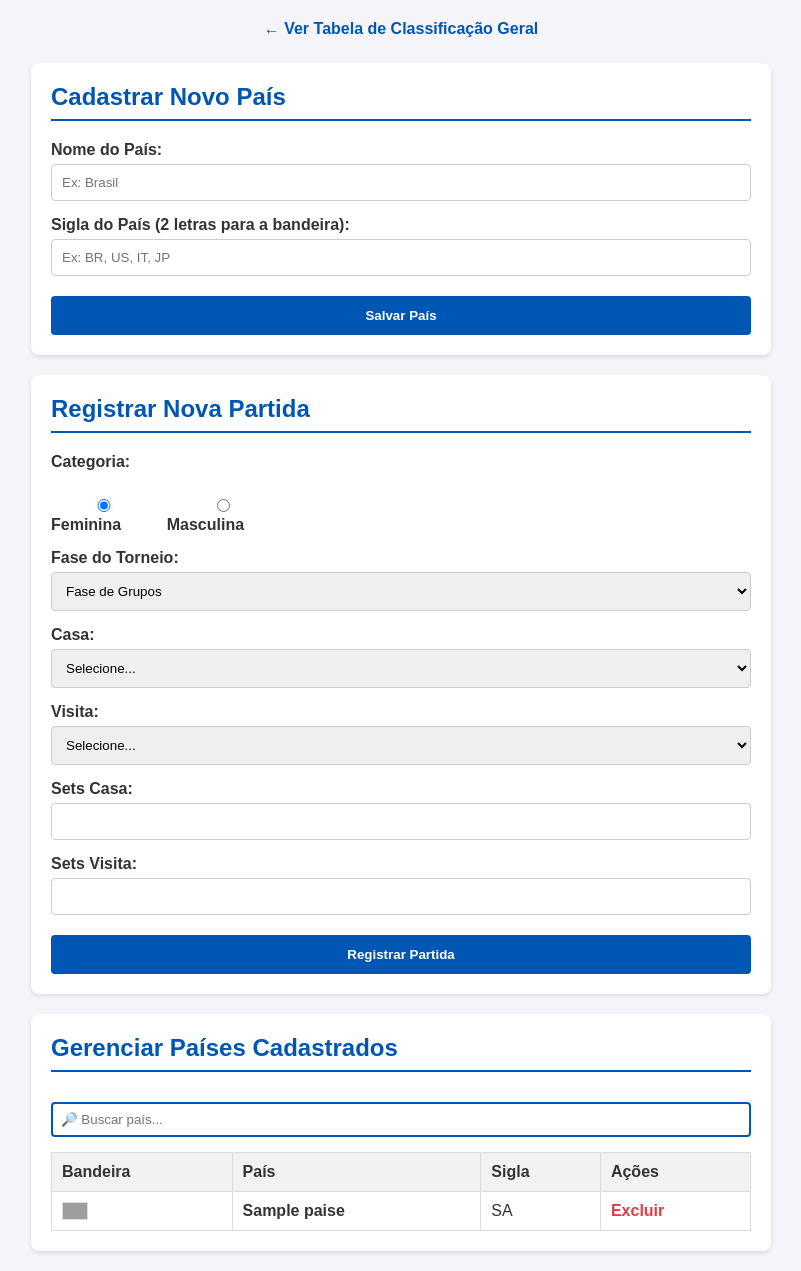
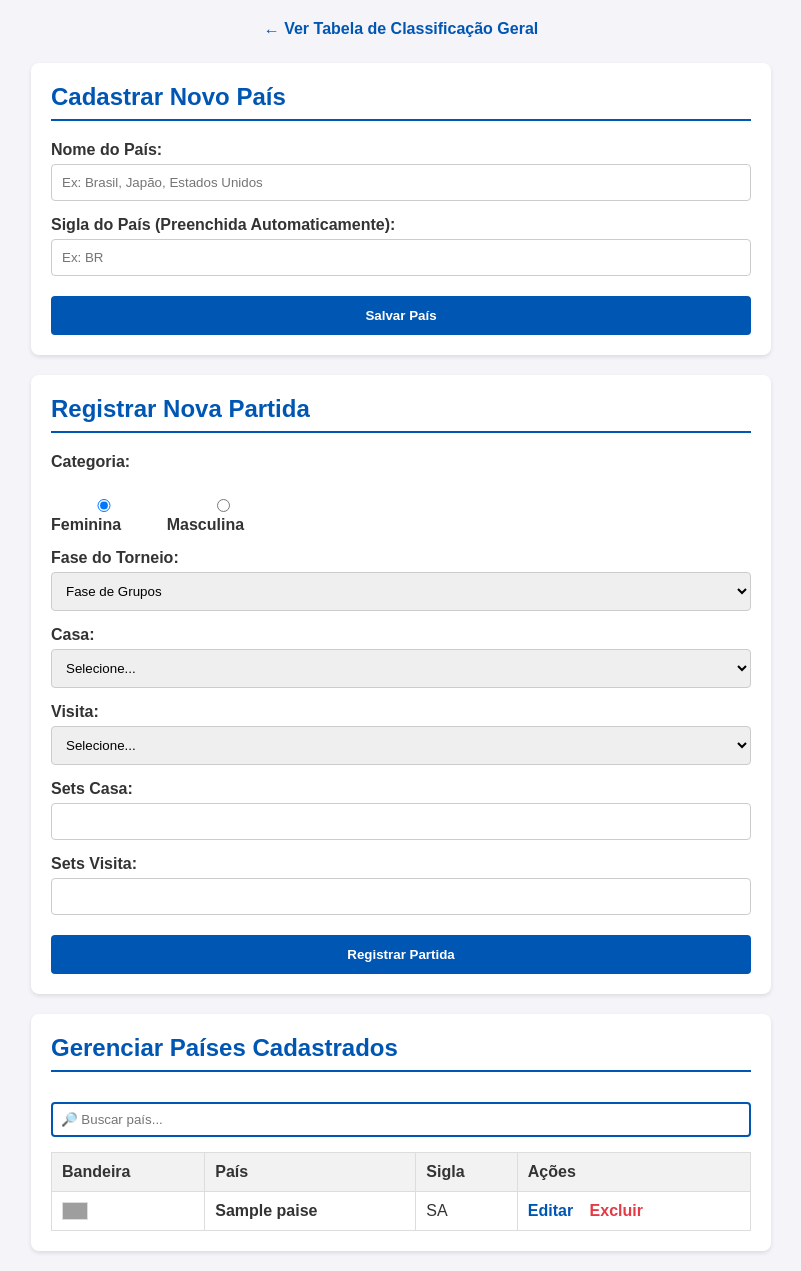
Before and after one commit to Melyssa-Souza-Araujo/Linguagem-HTML, a PHP site: page /cadastro.php in a window 1280 px wide. Shown: the whole page, without its empty margins (239-1040 px from the left). Run offline with PHP 8.4, Linux system fonts and the light colour scheme; tables that the repository leaves empty hold one stand-in row (values such as "Sample post"); grey boxes are pictures that could not be loaded.

Commit message:
Update cadastro.php

```diff
--- a/atividades/volei/cadastro.php
+++ b/atividades/volei/cadastro.php
@@ -8,7 +8,7 @@ include 'conexao.php';
 $mensagem_sucesso = "";
 $mensagem_erro = "";
 
-// PROCESSAR CADASTRO DE PAÍS (AGORA COM SIGLA)
+// PROCESSAR CADASTRO DE PAÍS
 if (isset($_POST['cadastrar_pais'])) {
     $nome = trim($_POST['nome_pais']);
     $sigla = strtoupper(trim($_POST['sigla_pais']));
@@ -66,11 +66,12 @@ if (isset($_POST['cadastrar_partida'])) {
 if (isset($_GET['excluir_pais'])) {
     $id = $_GET['excluir_pais'];
     try {
+        $pdo->prepare("DELETE FROM photos WHERE id_pais = ?")->execute([$id]); // Opcional se houver fotos vinculadas
         $pdo->prepare("DELETE FROM paises WHERE id = ?")->execute([$id]);
         header("Location: cadastro.php?sucesso=del_pais");
         exit;
     } catch (PDOException $e) {
-        $mensagem_erro = "Erro: Este país possui partidas vinculadas!";
+        $mensagem_erro = "Erro: Este país possui partidas vinculadas e não pode ser deletado!";
     }
 }
 
@@ -82,11 +83,10 @@ if (isset($_GET['excluir_partida'])) {
 }
 
 if (isset($_GET['sucesso'])) {
-    if ($_GET['sucesso'] == 'pais') $mensagem_sucesso = "País cadastrado com sucesso!";
+    if ($_GET['sucesso'] == 'pais') $mensagem_sucesso = "Operação com país realizada com sucesso!";
     if ($_GET['sucesso'] == 'partida') $mensagem_sucesso = "Partida registrada com sucesso!";
     if ($_GET['sucesso'] == 'del_pais') $mensagem_sucesso = "País removido com sucesso!";
     if ($_GET['sucesso'] == 'del_partida') $mensagem_sucesso = "Partida excluída com sucesso!";
-    if ($_GET['sucesso'] == 'reset') $mensagem_sucesso = "Campeonato resetado com sucesso!";
 }
 
 $paises_select = $pdo->query("SELECT * FROM paises ORDER BY nome ASC")->fetchAll(PDO::FETCH_ASSOC);
@@ -111,8 +111,9 @@ $partidas = $pdo->query("SELECT p.*, t1.nome AS casa, t2.nome AS fora FROM parti
         table { width: 100%; border-collapse: collapse; margin-top: 15px; }
         th, td { padding: 10px; border: 1px solid #ddd; text-align: left; }
         th { background: #f2f2f2; }
+        .btn-edit { color: #0056b3; text-decoration: none; font-weight: bold; margin-right: 12px; }
         .btn-del { color: #e63946; text-decoration: none; font-weight: bold; }
-        .barra-pesquisa { background: #fff; border: 2px solid #0056b3; padding: 8px; margin-top: 10px; border-radius: 4px; }
+        .barra-pesquisa { background: #fff; border: 2px solid #0056b3; padding: 8px; margin-top: 10px; border-radius: 4px; width: 100%; box-sizing: border-box; }
         .flag { width: 24px; height: 16px; margin-right: 8px; vertical-align: middle; border: 1px solid #ddd; object-fit: cover; }
     </style>
 </head>
@@ -127,9 +128,11 @@ $partidas = $pdo->query("SELECT p.*, t1.nome AS casa, t2.nome AS fora FROM parti
         <h2>Cadastrar Novo País</h2>
         <form method="POST" action="cadastro.php">
             <label>Nome do País:</label>
-            <input type="text" name="nome_pais" required placeholder="Ex: Brasil">
-            <label>Sigla do País (2 letras para a bandeira):</label>
-            <input type="text" name="sigla_pais" required maxlength="2" placeholder="Ex: BR, US, IT, JP">
+            <input type="text" id="nome_pais" name="nome_pais" required placeholder="Ex: Brasil, Japão, Estados Unidos" oninput="autodetectarSigla()">
+
+            <label>Sigla do País (Preenchida Automaticamente):</label>
+            <input type="text" id="sigla_pais" name="sigla_pais" required maxlength="2" placeholder="Ex: BR">
+
             <button type="submit" name="cadastrar_pais">Salvar País</button>
         </form>
     </div>
@@ -180,7 +183,10 @@ $partidas = $pdo->query("SELECT p.*, t1.nome AS casa, t2.nome AS fora FROM parti
                     <td><img class="flag" src="https://flagcdn.com/w40/<?=strtolower($p['sigla'])?>.png" alt="Bandeira"></td>
                     <td class="nome-alvo" style="font-weight: bold;"><?=$p['nome']?></td>
                     <td><?=strtoupper($p['sigla'])?></td>
-                    <td><a href="cadastro.php?excluir_pais=<?=$p['id']?>" class="btn-del" onclick="return confirm('Confirmar exclusão?')">Excluir</a></td>
+                    <td>
+                        <a href="editar_pais.php?id=<?=$p['id']?>" class="btn-edit">Editar</a>
+                        <a href="cadastro.php?excluir_pais=<?=$p['id']?>" class="btn-del" onclick="return confirm('Confirmar exclusão?')">Excluir</a>
+                    </td>
                 </tr>
                 <?php endforeach; ?>
             </tbody>
@@ -188,6 +194,45 @@ $partidas = $pdo->query("SELECT p.*, t1.nome AS casa, t2.nome AS fora FROM parti
     </div>
 
     <script>
+    // Banco de dados em JS para autodetectar as principais siglas da VNL de forma instantânea
+    const dicionarioPaises = {
+        "brasil": "BR", "brazil": "BR",
+        "italia": "IT", "itália": "IT", "italy": "IT",
+        "japao": "JP", "japão": "JP", "japan": "JP",
+        "estados unidos": "US", "usa": "US", "eua": "US",
+        "franca": "FR", "frança": "FR", "france": "FR",
+        "polonia": "PL", "polônia": "PL", "poland": "PL",
+        "servia": "RS", "sérvia": "RS", "serbia": "RS",
+        "turquia": "TR", "turkey": "TR",
+        "china": "CN",
+        "alemanha": "DE", "germany": "DE",
+        "argentina": "AR",
+        "canada": "CA", "canadá": "CA",
+        "holanda": "NL", "netherlands": "NL",
+        "eslovenia": "SI", "eslovênia": "SI", "slovenia": "SI",
+        "iran": "IR", "irã": "IR",
+        "cuba": "CU",
+        "bulgaria": "BG", "bulgária": "BG",
+        "republica dominicana": "DO", "rep dominicana": "DO", "dominican republic": "DO",
+        "tailandia": "TH", "tailândia": "TH", "thailand": "TH",
+        "coreia": "KR", "coreia do sul": "KR", "korea": "KR"
+    };
+
+    function autodetectarSigla() {
+        const nomeDigitado = document.getElementById('nome_pais').value.toLowerCase().trim();
+        const campoSigla = document.getElementById('sigla_pais');
+
+        // Remove acentos comuns para melhorar a busca
+        const nomeLimpo = nomeDigitado.normalize("NFD").replace(/[\u0300-\u036f]/g, "");
+
+        if (dicionarioPaises[nomeDigitado]) {
+            campoSigla.value = dicionarioPaises[nomeDigitado];
+        } else if (dicionarioPaises[nomeLimpo]) {
+            campoSigla.value = dicionarioPaises[nomeLimpo];
+        }
+    }
+
+    // Travas do placar do vôlei
     const campoCasa = document.getElementById('pontos_casa');
     const campoFora = document.getElementById('pontos_fora');
     campoCasa.addEventListener('input', function() {
```
